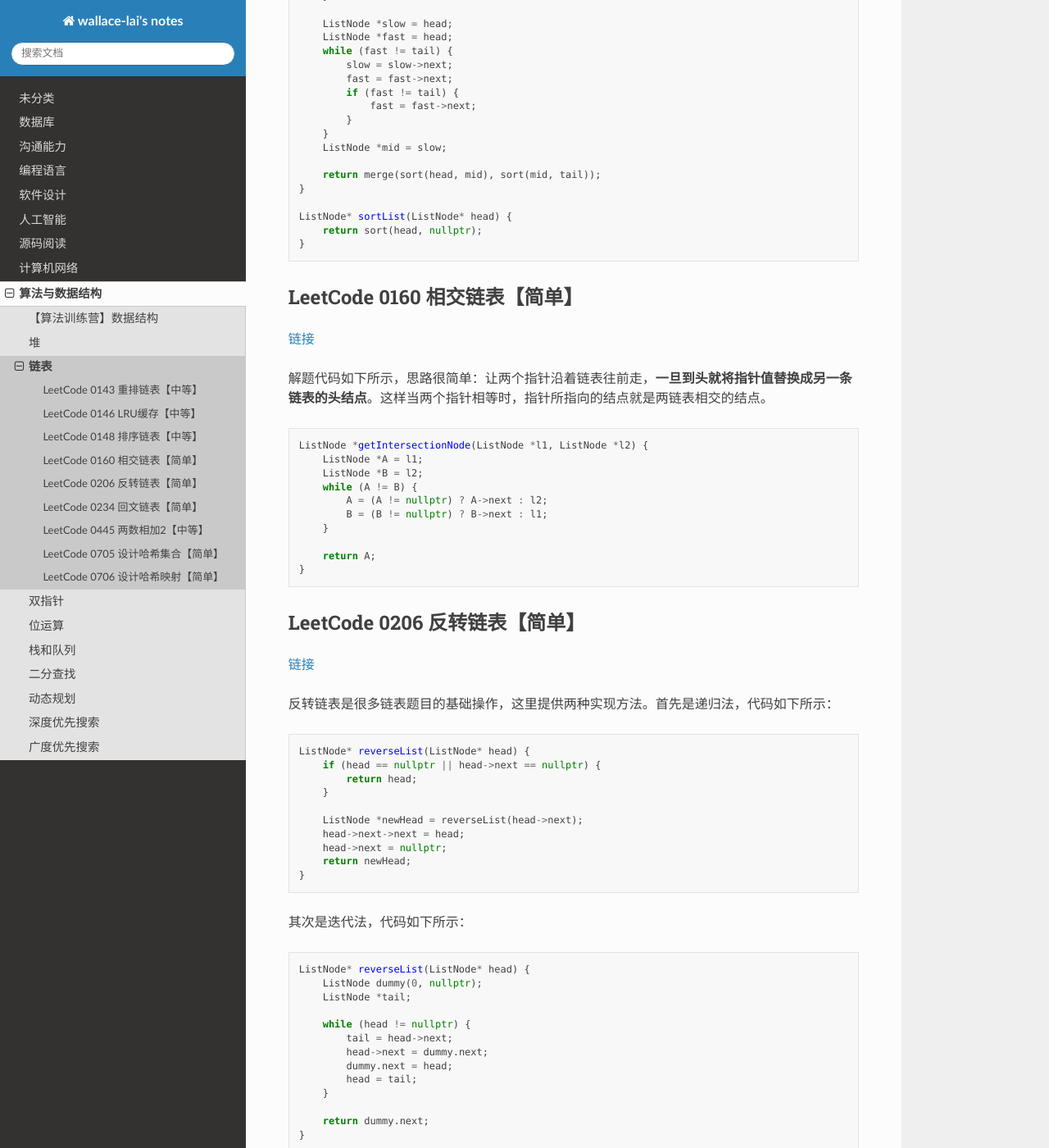
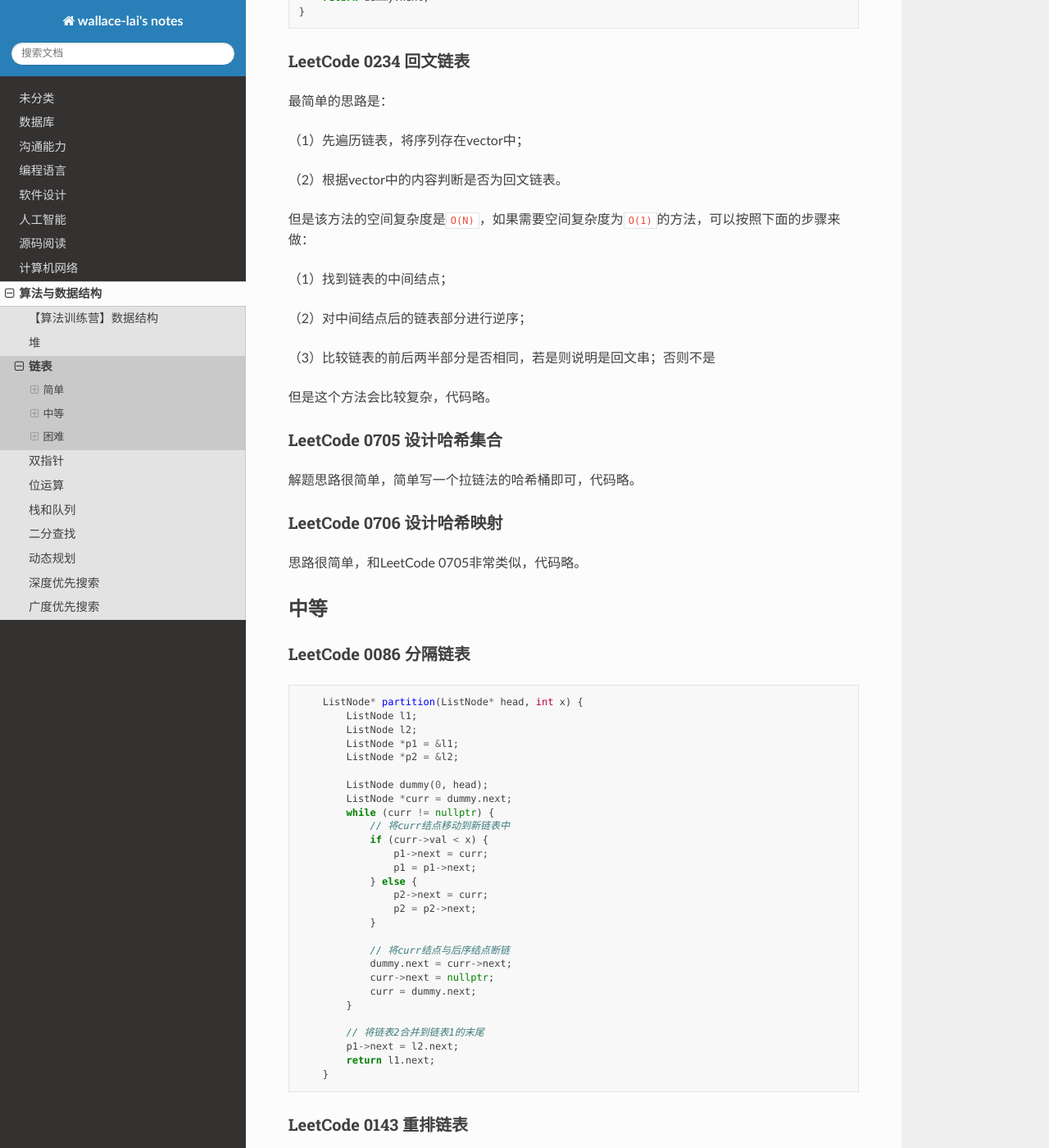
Before and after one commit to wallace-lai/learning-notes, a Sphinx documentation site: the page built from source/DataStructureAndAlgorithm/list0.md, in a window 1280 px wide and 1400 px high, scrolled down 1748 px. Shown: the whole window at 82% size. Built offline with Sphinx 7.4.7 and the Read the Docs theme 2.0.0, drawn with Linux system fonts in a browser that asks for light colours; some of the changed text lies outside the part shown.

Commit message:
update atc (#151)

````diff
--- a/source/DataStructureAndAlgorithm/list0.md
+++ b/source/DataStructureAndAlgorithm/list0.md
@@ -2,10 +2,154 @@
 
 作者：wallace-lai </br>
 发布：2024-02-25 </br>
-更新：2024-02-25 <br>
+更新：2024-08-05 <br>
 
-## LeetCode 0143 重排链表【中等】
-[链接](https://leetcode.cn/problems/reorder-list/description/)
+## 简单
+
+### LeetCode 0021 合并两个有序链表
+
+```cpp
+    ListNode* mergeTwoLists(ListNode* list1, ListNode* list2) {
+        ListNode dummy;
+        ListNode *p = &dummy;
+
+        while (list1 != nullptr && list2 != nullptr) {
+            if (list1->val < list2->val) {
+                p->next = list1;
+                list1 = list1->next;
+            } else {
+                p->next = list2;
+                list2 = list2->next;
+            }
+            p = p->next;
+        }
+
+        ListNode *remain = (list1 != nullptr ? list1 : list2);
+        while (remain != nullptr) {
+            p->next = remain;
+            remain = remain->next;
+            p = p->next;
+        }
+
+        return dummy.next;
+    }
+```
+
+### LeetCode 0160 相交链表
+
+解题代码如下所示，思路很简单：让两个指针沿着链表往前走，**一旦到头就将指针值替换成另一条链表的头结点**。这样当两个指针相等时，指针所指向的结点就是两链表相交的结点。
+
+```cpp
+ListNode *getIntersectionNode(ListNode *l1, ListNode *l2) {
+    ListNode *A = l1;
+    ListNode *B = l2;
+    while (A != B) {
+        A = (A != nullptr) ? A->next : l2;
+        B = (B != nullptr) ? B->next : l1;
+    }
+
+    return A;
+}
+```
+
+### LeetCode 0206 反转链表
+
+反转链表是很多链表题目的基础操作，这里提供两种实现方法。首先是递归法，代码如下所示：
+
+```cpp
+ListNode* reverseList(ListNode* head) {
+    if (head == nullptr || head->next == nullptr) {
+        return head;
+    }
+
+    ListNode *newHead = reverseList(head->next);
+    head->next->next = head;
+    head->next = nullptr;
+    return newHead;
+}
+```
+
+其次是迭代法，代码如下所示：
+
+```cpp
+ListNode* reverseList(ListNode* head) {
+    ListNode dummy(0, nullptr);
+    ListNode *tail;
+
+    while (head != nullptr) {
+        tail = head->next;
+        head->next = dummy.next;
+        dummy.next = head;
+        head = tail;
+    }
+
+    return dummy.next;
+}
+```
+
+### LeetCode 0234 回文链表
+
+最简单的思路是：
+
+（1）先遍历链表，将序列存在vector中；
+
+（2）根据vector中的内容判断是否为回文链表。
+
+但是该方法的空间复杂度是`O(N)`，如果需要空间复杂度为`O(1)`的方法，可以按照下面的步骤来做：
+
+（1）找到链表的中间结点；
+
+（2）对中间结点后的链表部分进行逆序；
+
+（3）比较链表的前后两半部分是否相同，若是则说明是回文串；否则不是
+
+但是这个方法会比较复杂，代码略。
+
+### LeetCode 0705 设计哈希集合
+
+解题思路很简单，简单写一个拉链法的哈希桶即可，代码略。
+
+### LeetCode 0706 设计哈希映射
+
+思路很简单，和LeetCode 0705非常类似，代码略。
+
+## 中等
+
+### LeetCode 0086 分隔链表
+
+```cpp
+    ListNode* partition(ListNode* head, int x) {
+        ListNode l1;
+        ListNode l2;
+        ListNode *p1 = &l1;
+        ListNode *p2 = &l2;
+
+        ListNode dummy(0, head);
+        ListNode *curr = dummy.next;
+        while (curr != nullptr) {
+            // 将curr结点移动到新链表中
+            if (curr->val < x) {
+                p1->next = curr;
+                p1 = p1->next;
+            } else {
+                p2->next = curr;
+                p2 = p2->next;
+            }
+
+            // 将curr结点与后序结点断链
+            dummy.next = curr->next;
+            curr->next = nullptr;
+            curr = dummy.next;
+        }
+
+        // 将链表2合并到链表1的末尾
+        p1->next = l2.next;
+        return l1.next;
+    }
+```
+
+### LeetCode 0143 重排链表
+
 
 解题思路如下：
 
@@ -40,8 +184,7 @@ void reorderList(ListNode* head) {
 }
 ```
 
-## LeetCode 0146 LRU缓存【中等】
-[链接](https://leetcode.cn/problems/lru-cache/description/)
+### LeetCode 0146 LRU缓存
 
 解题思路如下：
 
@@ -49,8 +192,7 @@ void reorderList(ListNode* head) {
 
 （2）还要维护一个key到对应链表结点的映射表，目的是快速地找到在缓存中的key-value对
 
-## LeetCode 0148 排序链表【中等】
-[链接](https://leetcode.cn/problems/sort-list/description/)
+### LeetCode 0148 排序链表
 
 对于链表而言，似乎更容易使用归并排序算法对其进行排序。
 
@@ -91,93 +233,57 @@ ListNode* sortList(ListNode* head) {
 }
 ```
 
-## LeetCode 0160 相交链表【简单】
-[链接](https://leetcode.cn/problems/intersection-of-two-linked-lists/description/)
-
-解题代码如下所示，思路很简单：让两个指针沿着链表往前走，**一旦到头就将指针值替换成另一条链表的头结点**。这样当两个指针相等时，指针所指向的结点就是两链表相交的结点。
-
-```cpp
-ListNode *getIntersectionNode(ListNode *l1, ListNode *l2) {
-    ListNode *A = l1;
-    ListNode *B = l2;
-    while (A != B) {
-        A = (A != nullptr) ? A->next : l2;
-        B = (B != nullptr) ? B->next : l1;
-    }
-
-    return A;
-}
-```
-
-## LeetCode 0206 反转链表【简单】
-[链接](https://leetcode.cn/problems/reverse-linked-list/description/)
-
-反转链表是很多链表题目的基础操作，这里提供两种实现方法。首先是递归法，代码如下所示：
-
-```cpp
-ListNode* reverseList(ListNode* head) {
-    if (head == nullptr || head->next == nullptr) {
-        return head;
-    }
-
-    ListNode *newHead = reverseList(head->next);
-    head->next->next = head;
-    head->next = nullptr;
-    return newHead;
-}
-```
-
-其次是迭代法，代码如下所示：
-
-```cpp
-ListNode* reverseList(ListNode* head) {
-    ListNode dummy(0, nullptr);
-    ListNode *tail;
-
-    while (head != nullptr) {
-        tail = head->next;
-        head->next = dummy.next;
-        dummy.next = head;
-        head = tail;
-    }
-
-    return dummy.next;
-}
-```
-
-## LeetCode 0234 回文链表【简单】
-[链接](https://leetcode.cn/problems/palindrome-linked-list/description/)
-
-最简单的思路是：
-
-（1）先遍历链表，将序列存在vector中；
-
-（2）根据vector中的内容判断是否为回文链表。
-
-但是该方法的空间复杂度是`O(N)`，如果需要空间复杂度为`O(1)`的方法，可以按照下面的步骤来做：
-
-（1）找到链表的中间结点；
-
-（2）对中间结点后的链表部分进行逆序；
-
-（3）比较链表的前后两半部分是否相同，若是则说明是回文串；否则不是
-
-但是这个方法会比较复杂，代码略。
 
 
 
-## LeetCode 0445 两数相加2【中等】
-[链接](https://leetcode.cn/problems/add-two-numbers-ii/description/)
+
+### LeetCode 0445 两数相加2
 
 解题思路很简单，先把两个链表逆序，然后再模拟加法计算即可。计算得到新结点以头插法的形式插入这样可以避免对结果链表再次进行逆序。
 
 
-## LeetCode 0705 设计哈希集合【简单】
-[链接](https://leetcode.cn/problems/design-hashset/description/)
+## 困难
 
-解题思路很简单，简单写一个拉链法的哈希桶即可，代码略。
+### LeetCode 0023 合并K个升序链表
 
-## LeetCode 0706 设计哈希映射【简单】
-[链接](https://leetcode.cn/problems/design-hashmap/description/)
+**方法一：使用递归**
 
-思路很简单，和LeetCode 0705非常类似，代码略。
+思路：
+
+（1）使用二分法不断地将`lists`一分为二，直到最后只剩下一条链表或者两条链表为止；
+
+（2）如果只剩一条链表，直接返回即可；如果剩下两条链表则合并这两条链表并返回；
+
+（3）在返回的过程中，不断两两合并，最后得到一条合并后的完整链表；
+
+```cpp
+    ListNode *mergeTwoLists(ListNode *l1, ListNode *l2) {
+        // 合并两条有序链表
+    }
+
+    ListNode *doMerge(vector<ListNode *> &lists, int left, int right) {
+        if (left == right) {
+            // 只剩一条链表
+            return lists[left];
+        }
+        if (left + 1 == right) {
+            // 只剩两条链表
+            return mergeTwoLists(lists[left], lists[right]);
+        }
+
+        int mid = left + (right - left) / 2;
+        return mergeTwoLists(doMerge(lists, left, mid), doMerge(lists, mid + 1, right));
+    }
+
+    ListNode* mergeKLists(vector<ListNode*>& lists) {
+        if (lists.size() == 0) {
+            return nullptr;
+        }
+
+        return doMerge(lists, 0, lists.size() - 1);
+    }
+```
+
+**方法二：使用优先队列**
+
+【pending】
--- a/source/index.rst
+++ b/source/index.rst
@@ -12,7 +12,7 @@
 
 （1）学习算法
 
-（2）学习网络编程模型
+（2）学习网络编程模型【done】
 
 wallace-lai's notes
 ===============================================
````
Also changed, not shown: source/Unfiled/schedule.md (+1 -1 lines).
